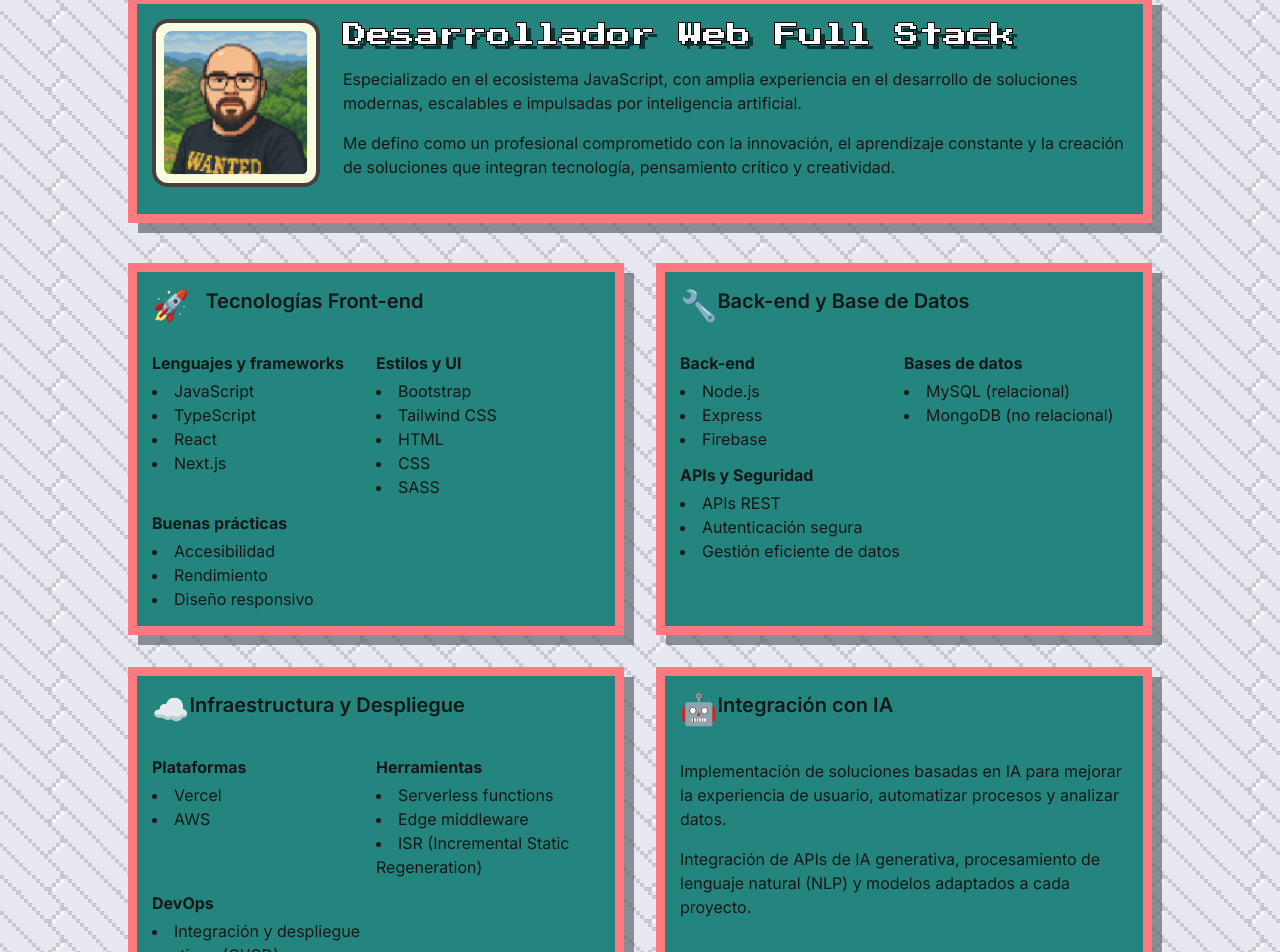
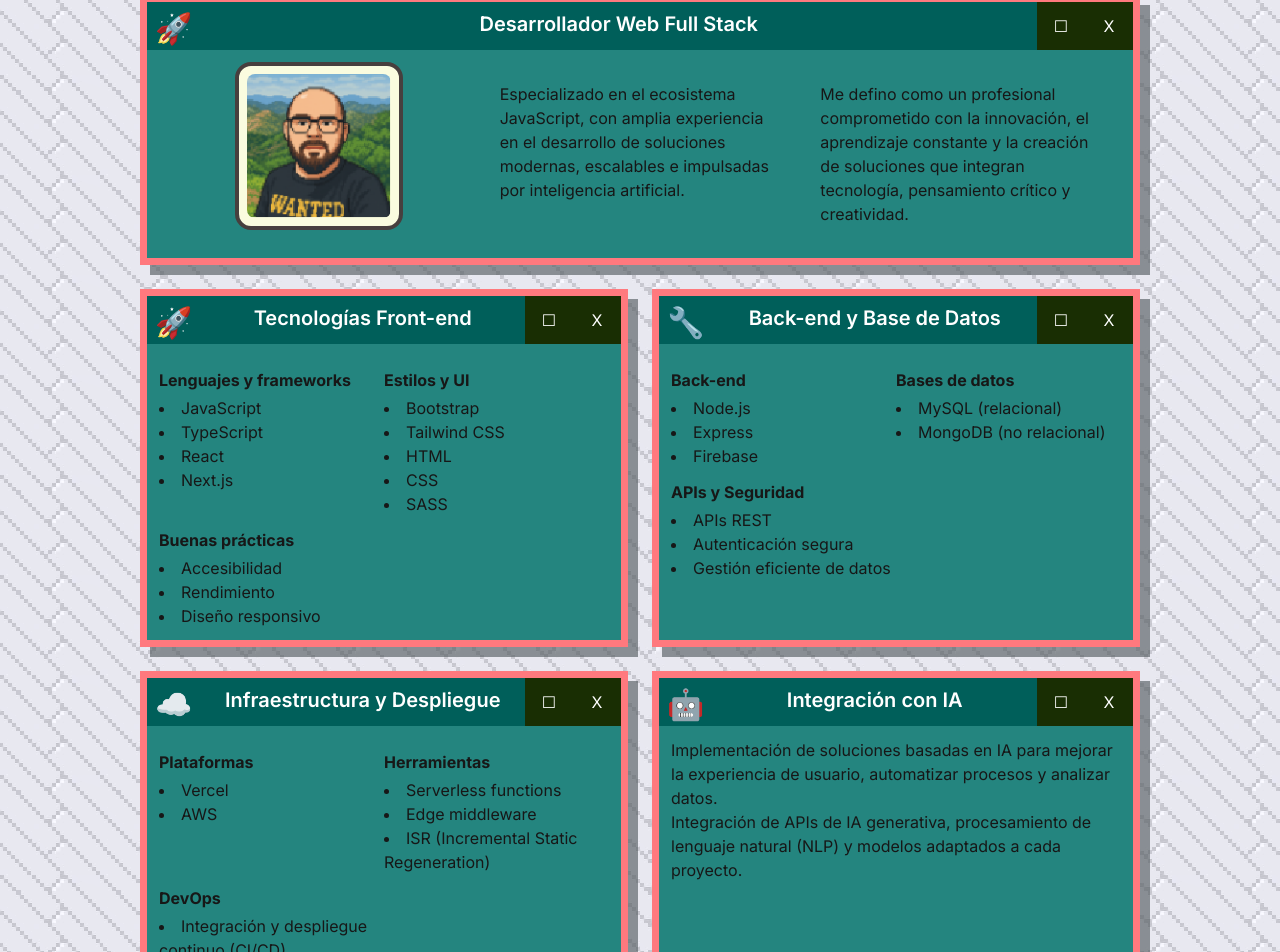
Before and after one commit to facundouferer/facundouferer, a Next.js app: page /about in a window 1280 px wide. Shown: the part 289-1241 px from the top of the page. Built offline with nearby package versions, Linux system fonts and the light colour scheme.

Commit message:
mejoras de about y clase cuadrado

```diff
--- a/src/app/about/page.tsx
+++ b/src/app/about/page.tsx
@@ -1,18 +1,20 @@
 import Biblioteca from "../../components/Biblioteca";
 import Escritorio from "@/components/Escritorio";
 import ImagePixel from "@/components/ImagePixel";
+import Cuadrado from "@/components/Cuadrado";
 
 const page = () => {
   return (
     <div className="madera w-full h-full">
       <Escritorio />
-      <div className='max-w-5xl mx-auto'>
-        <h1 className="text-4xl font-bold mt-10 mb-10 text-center">Facundo Uferer</h1>
+      <div className="max-w-5xl mx-auto">
+        <h1 className="text-4xl font-bold mt-10 mb-10 text-center">
+          Facundo Uferer
+        </h1>
 
-        <div className="title mb-10 flex">
-          <div className="flex flex-col items-center sm:items-start sm:w-1/3">
-
-            <div className=" rounded-2xl border-4 border-[#473F3E] bg-[#FAFCDF] mb-3">
+        <Cuadrado title="Desarrollador Web Full Stack" icon="🚀" cols={3}>
+          <div className="flex flex-col items-center">
+            <div className="rounded-2xl border-4 border-[#473F3E] bg-[#FAFCDF] mb-3">
               <ImagePixel
                 src="/img/foto.png"
                 height={150}
@@ -22,33 +24,27 @@ const page = () => {
               />
             </div>
           </div>
-          <div>
-            <h1 id="titulo" className="text-2xl" tabIndex={-1}>
-              Desarrollador Web Full Stack
-            </h1>
-            <div>
-              <p className="mb-2">
-                Especializado en el ecosistema JavaScript, con amplia experiencia en el desarrollo de soluciones modernas, escalables e impulsadas por inteligencia artificial.
-              </p>
-              <p>
-                Me defino como un profesional comprometido con la innovación, el aprendizaje constante y la creación de soluciones que integran tecnología, pensamiento crítico y creatividad.
-              </p>
-            </div>
-          </div>
+
+          <div className="p-5">
+            Especializado en el ecosistema JavaScript, con amplia
+            experiencia en el desarrollo de soluciones modernas, escalables
+            e impulsadas por inteligencia artificial.
           </div>
 
-        <div className="grid gap-8 md:grid-cols-2 pb-10">
+          <div className="p-5">
+            Me defino como un profesional comprometido con la innovación, el
+            aprendizaje constante y la creación de soluciones que integran
+            tecnología, pensamiento crítico y creatividad.
+          </div>
 
-          <div className="title">
-            <div className='flex'>
-              <div className="flex mb-3">
-                <div className="text-3xl mr-4">🚀</div>
-                <h2 className="text-xl font-semibold mb-3">Tecnologías Front-end</h2>
-              </div>
-            </div>
-            <div className="grid grid-cols-2">
+        </Cuadrado>
+
+        <div className="grid md:grid-cols-2 pb-10">
+          <Cuadrado title="Tecnologías Front-end" icon="🚀" cols={2}>
             <div>
-                <h3 className="text-base font-bold mt-3 mb-1">Lenguajes y frameworks</h3>
+              <h3 className="text-base font-bold mt-3 mb-1">
+                Lenguajes y frameworks
+              </h3>
               <ul className="list-disc list-inside">
                 <li>JavaScript</li>
                 <li>TypeScript</li>
@@ -56,6 +52,7 @@ const page = () => {
                 <li>Next.js</li>
               </ul>
             </div>
+
             <div>
               <h3 className="text-base font-bold mt-3 mb-1">Estilos y UI</h3>
               <ul className="list-disc list-inside">
@@ -66,27 +63,20 @@ const page = () => {
                 <li>SASS</li>
               </ul>
             </div>
+
             <div>
-                <h3 className="text-base font-bold mt-3 mb-1">Buenas prácticas</h3>
+              <h3 className="text-base font-bold mt-3 mb-1">
+                Buenas prácticas
+              </h3>
               <ul className="list-disc list-inside">
                 <li>Accesibilidad</li>
                 <li>Rendimiento</li>
                 <li>Diseño responsivo</li>
               </ul>
             </div>
-            </div>
-          </div>
+          </Cuadrado>
 
-          <div className="title">
-            <div className="flex">
-              <div className="flex">
-                <div className="text-3xl mb-4">🔧</div>
-                <h2 className="text-xl font-semibold mb-3">Back-end y Base de Datos</h2>
-              </div>
-            </div>
-
-            <div className="grid grid-cols-2">
-
+          <Cuadrado title="Back-end y Base de Datos" icon="🔧" cols={2}>
             <div>
               <h3 className="text-base font-bold mt-3 mb-1">Back-end</h3>
               <ul className="list-disc list-inside">
@@ -105,26 +95,18 @@ const page = () => {
             </div>
 
             <div>
-                <h3 className="text-base font-bold mt-3 mb-1">APIs y Seguridad</h3>
+              <h3 className="text-base font-bold mt-3 mb-1">
+                APIs y Seguridad
+              </h3>
               <ul className="list-disc list-inside">
                 <li>APIs REST</li>
                 <li>Autenticación segura</li>
                 <li>Gestión eficiente de datos</li>
               </ul>
             </div>
+          </Cuadrado>
 
-            </div>
-
-          </div>
-
-          <div className="title">
-            <div className="flex">
-              <div className="text-3xl mb-4">☁️</div>
-              <h2 className="text-xl font-semibold mb-3">Infraestructura y Despliegue</h2>
-            </div>
-
-            <div className="grid grid-cols-2">
-
+          <Cuadrado title="Infraestructura y Despliegue" icon="☁️" cols={2}>
             <div>
               <h3 className="text-base font-bold mt-3 mb-1">Plataformas</h3>
               <ul className="list-disc list-inside">
@@ -150,55 +132,47 @@ const page = () => {
                 <li>Monitoreo</li>
               </ul>
             </div>
+          </Cuadrado>
 
+          <Cuadrado title="Integración con IA" icon="🤖" cols={1}>
+            <div>
+              Implementación de soluciones basadas en IA para mejorar la
+              experiencia de usuario, automatizar procesos y analizar datos.
             </div>
+            <div>
+              Integración de APIs de IA generativa, procesamiento de lenguaje
+              natural (NLP) y modelos adaptados a cada proyecto.
+            </div>
+          </Cuadrado>
 
-          </div>
-
-          <div className="title">
-            <div className="flex">
-              <div className="text-3xl mb-4">🤖</div>
-              <h2 className="text-xl font-semibold mb-3">Integración con IA</h2>
-            </div>
-            <p className="mb-2">
-              Implementación de soluciones basadas en IA para mejorar la experiencia de usuario, automatizar procesos y analizar datos.
-            </p>
-            <p>
-              Integración de APIs de IA generativa, procesamiento de lenguaje natural (NLP) y modelos adaptados a cada proyecto.
-            </p>
-          </div>
-
-          <div className="title">
-            <div className="flex">
-              <div className="text-3xl mb-4">🎙️</div>
-              <h2 className="text-xl font-semibold mb-3">Divulgación y Arte</h2>
-            </div>
+          <Cuadrado title="Divulgación y Arte" icon="🎙️" cols={1}>
             <h3 className="text-base font-bold mt-3 mb-1">Podcast</h3>
             <p className="mb-2">
-              Soy conductor de un podcast sobre ciencia y filosofía, en el que exploro ideas complejas desde una mirada crítica y accesible.
+              Soy conductor de un podcast sobre ciencia y filosofía, en el que
+              exploro ideas complejas desde una mirada crítica y accesible.
             </p>
             <h3 className="text-base font-bold mt-3 mb-1">Arte</h3>
             <p>
-              Mantengo una dedicación activa al arte y la escritura, con proyectos personales de dibujo y la creación de relatos y cuentos.
+              Mantengo una dedicación activa al arte y la escritura, con
+              proyectos personales de dibujo y la creación de relatos y cuentos.
             </p>
-          </div>
+          </Cuadrado>
 
-          <div className="title">
-            <div className="text-3xl mb-4">🎓</div>
-            <h2 className="text-xl font-semibold mb-3">Docencia Universitaria</h2>
-            <p className="mb-2">
-              Profesor de programación en la Universidad Tecnológica Nacional (UTN).
+          <Cuadrado title="Docencia Universitaria" icon="🎓" cols={1}>
+            <p className="w-1/1">
+              Profesor de programación en la Universidad Tecnológica Nacional
+              (UTN).
             </p>
             <p>
-              Formación de estudiantes en fundamentos del desarrollo web, pensamiento lógico y buenas prácticas de programación.
+              Formación de estudiantes en fundamentos del desarrollo web,
+              pensamiento lógico y buenas prácticas de programación.
             </p>
-          </div>
-
+          </Cuadrado>
         </div>
       </div>
       <Biblioteca />
-    </div >
+    </div>
   );
-}
+};
 
-export default page
+export default page;
--- /dev/null
+++ b/src/components/Cuadrado.tsx
@@ -0,0 +1,94 @@
+"use client";
+import { ReactNode, useState } from "react";
+
+type Estado = "max" | "min";
+
+type CuadroProprs = {
+  children: ReactNode;
+  title: string;
+  icon: string;
+  cols?: number;
+  estado?: Estado; // nuevo prop
+};
+
+const defineColumnas = (cols: number) => {
+  switch (cols) {
+    case 1:
+      return "grid-cols-1";
+    case 2:
+      return "grid-cols-2";
+    case 3:
+      return "grid-cols-3";
+    case 4:
+      return "grid-cols-4";
+    default:
+      return "grid-cols-1";
+  }
+};
+
+const Cuadrado = ({ children, title, icon, cols, estado = "min" }: CuadroProprs) => {
+  const [visible, setVisible] = useState(true);
+  const [isClosing, setIsClosing] = useState(false);
+  const [maximizado, setMaximizado] = useState(estado === "max");
+
+  if (!visible) return null;
+
+  const handleClose = () => {
+    setIsClosing(true);
+    setTimeout(() => setVisible(false), 400);
+  };
+
+  const handleMaximizar = () => setMaximizado(true);
+  const handleMinimizar = () => setMaximizado(false);
+
+  return (
+    <div
+      className={`
+        title m-3 transition-opacity duration-300 ${isClosing ? "opacity-0" : "opacity-100"}
+        ${maximizado
+          ? "fixed top-1/3 left-1/2 z-50 -translate-x-1/2 w-full max-w-2xl shadow-2xl"
+          : ""}
+      `}
+      style={maximizado ? { margin: 0 } : {}}
+    >
+      <div className="flex">
+        <div className="flex justify-between items-stretch w-full bg-teal-800 h-12">
+          <div className="text-3xl p-2">{icon}</div>
+          <h2 className="text-xl font-semibold text-white p-2">{title}</h2>
+          <div className="flex">
+            {maximizado ? (
+              <button
+                className="bg-lime-950 w-12 flex justify-center items-center text-white cursor-pointer"
+                onClick={handleMinimizar}
+                aria-label="Minimizar"
+                title="Minimizar"
+              >
+                &#x2013;
+              </button>
+            ) : (
+              <button
+                className="bg-lime-950 w-12 flex justify-center items-center text-white cursor-pointer"
+                onClick={handleMaximizar}
+                aria-label="Maximizar"
+                title="Maximizar"
+              >
+                &#x2610;
+              </button>
+            )}
+            <button
+              className="bg-lime-950 w-12 flex justify-center items-center text-white cursor-pointer"
+              onClick={handleClose}
+              aria-label="Cerrar"
+              title="Cerrar"
+            >
+              X
+            </button>
+          </div>
+        </div>
+      </div>
+      <div className={`grid ${defineColumnas(cols ?? 1)} p-3`}>{children}</div>
+    </div>
+  );
+};
+
+export default Cuadrado;
--- a/src/data/sections.json
+++ b/src/data/sections.json
@@ -2,36 +2,36 @@
   {
     "icon": "🧑‍💻",
     "title": "Perfil Profesional",
-    "content": "Desarrollador Web Full Stack especializado en el ecosistema JavaScript, con amplia experiencia en el desarrollo de soluciones modernas, escalables e impulsadas por inteligencia artificial.\n\nMe defino como un profesional comprometido con la innovación, el aprendizaje constante y la creación de soluciones que integran tecnología, pensamiento crítico y creatividad."
+    "content": "Desarrollador Web Full Stack especializado en el ecosistema JavaScript, con amplia experiencia en el desarrollo de soluciones modernas, escalables e impulsadas por inteligencia artificial. Me defino como un profesional comprometido con la innovación, el aprendizaje constante y la creación de soluciones que integran tecnología, pensamiento crítico y creatividad."
   },
   {
     "icon": "🚀",
     "title": "Tecnologías Front-end",
-    "content": "### Lenguajes y frameworks:\n- JavaScript\n- TypeScript\n- React\n- Next.js  \n\n### Estilos y UI\n- Bootstrap  \n- Tailwind CSS  \n- HTML  \n- CSS  \n- SASS  \n\n### Buenas prácticas\n- Accesibilidad  \n- Rendimiento  \n- Diseño responsivo"
+    "content": "Lenguajes y frameworks como JavaScript y TypeScript forman la base de mi trabajo, con experiencia sólida en React y Next.js. En cuanto a estilos y diseño de interfaz, manejo herramientas como Bootstrap, Tailwind CSS, HTML, CSS y SASS. Además, aplico buenas prácticas centradas en la accesibilidad, el rendimiento y el diseño responsivo."
   },
   {
     "icon": "🔧",
     "title": "Back-end y Base de Datos",
-    "content": "### Back-end\n- Node.js  \n- Express  \n- Firebase  \n\n### Bases de datos\n- MySQL (relacional)  \n- MongoDB (no relacional)  \n\n### Autenticación, APIs y seguridad\n- Diseño e integración de APIs REST  \n- Autenticación segura  \n- Gestión eficiente de datos"
+    "content": "Tengo experiencia sólida en desarrollo Back-end utilizando Node.js y Express, así como en la integración de servicios con Firebase. Trabajo con bases de datos relacionales como MySQL y no relacionales como MongoDB, adaptándome a las necesidades específicas de cada proyecto. Además, me especializo en el diseño e implementación de APIs REST seguras, asegurando una autenticación robusta y una gestión eficiente de los datos para garantizar rendimiento, escalabilidad y protección de la información."
   },
   {
     "icon": "☁️",
     "title": "Infraestructura y Despliegue",
-    "content": "### Plataformas\n- Vercel  \n- AWS (EC2, S3, Lambda, RDS)  \n\n### Herramientas\n- Serverless functions  \n- Edge middleware  \n- ISR (Incremental Static Regeneration)  \n\n### DevOps\n- Integración y despliegue continuo (CI/CD)  \n- Automatización de flujos de desarrollo  \n- Monitoreo"
+    "content": "Tengo experiencia desplegando y gestionando aplicaciones en plataformas como Vercel y AWS, utilizando servicios clave como EC2, S3, Lambda y RDS. Trabajo con herramientas modernas como funciones serverless, middleware en el edge e ISR (Incremental Static Regeneration) para optimizar el rendimiento y la escalabilidad. Además, implemento prácticas DevOps como la integración y el despliegue continuo (CI/CD), la automatización de flujos de desarrollo y el monitoreo constante, asegurando procesos eficientes y confiables en todo el ciclo de vida del software."
   },
   {
     "icon": "🤖",
     "title": "Integración con IA",
-    "content": "Implementación de soluciones basadas en IA para mejorar la experiencia de usuario, automatizar procesos y analizar datos.\n\nIntegración de APIs de IA generativa, procesamiento de lenguaje natural (NLP) y modelos adaptados a cada proyecto"
+    "content": "Diseño e implemento soluciones basadas en inteligencia artificial para potenciar la experiencia del usuario, automatizar tareas y extraer valor de los datos. Integro APIs de IA generativa y modelos de procesamiento de lenguaje natural (NLP), adaptando cada tecnología a las necesidades específicas de cada proyecto para lograr resultados más inteligentes, eficientes y personalizados."
   },
   {
     "icon": "🎙️",
     "title": "Divulgación y Arte",
-    "content": "### Podcast \nSoy conductor de un podcast sobre ciencia y filosofía, en el que exploro ideas complejas desde una mirada crítica y accesible.\n ### Arte \nMantengo una dedicación activa al arte y la escritura, con proyectos personales de dibujo y la creación de relatos y cuentos."
+    "content": "Soy conductor de un podcast dedicado a la ciencia y la filosofía, donde abordo ideas complejas con un enfoque crítico pero accesible para todo público. Además, cultivo mi pasión por el arte y la escritura, desarrollando proyectos personales que incluyen dibujo y la creación de relatos y cuentos, combinando creatividad y reflexión en cada obra."
   },
   {
     "icon": "🎓",
     "title": "Docencia Universitaria",
-    "content": "Profesor de programación en la Universidad Tecnológica Nacional (UTN).\n\nFormación de estudiantes en fundamentos del desarrollo web, pensamiento lógico y buenas prácticas de programación."
+    "content": "Soy profesor de programación en la Universidad Tecnológica Nacional (UTN), donde formo a estudiantes en los fundamentos del desarrollo web, fomentando el pensamiento lógico y promoviendo las mejores prácticas de programación para prepararlos como profesionales competentes y creativos en el mundo tecnológico."
   }
 ]
--- a/src/styles/pokemon.css
+++ b/src/styles/pokemon.css
@@ -54,17 +54,9 @@ h1 {
 
 .title {
   background-color: #24857F;
-  border: 9px solid #ff797e;
+  border: 7px solid #ff797e;
   box-shadow: 10px 10px 0px #5a6266aa;
-  padding: 15px;
 }
-
-.title p {
-  margin-top: 1rem;
-  font-size: 1rem;
-}
-
-
 
 section {
   background-color: #FAFCDF;
```
Also changed, not shown: src/app/page.tsx (+14 -5 lines). Lines whose indentation alone changed are shown as unchanged.
